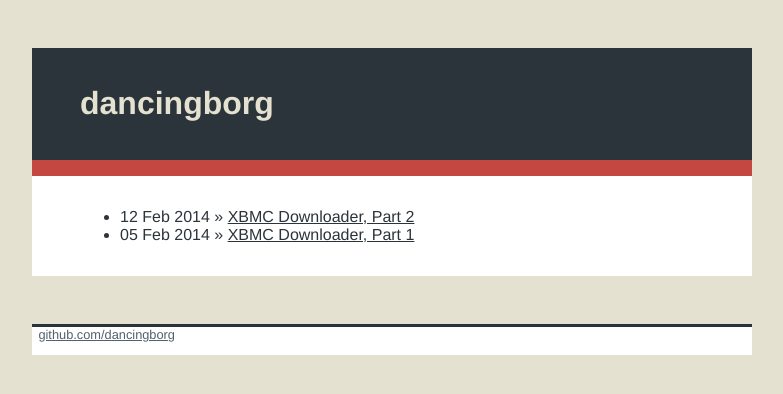
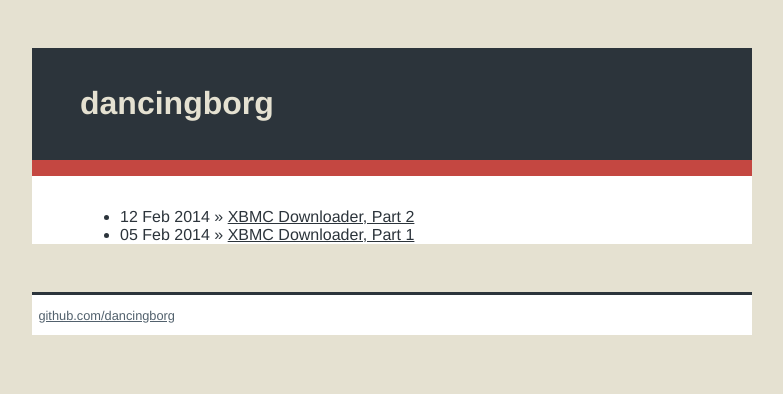
Before and after one commit to andre-abadi/andre-abadi.github.io, a Jekyll site: the page built from index.html, in a window 1280 px wide. Shown: the top 394 px of the page, without its empty margins (248-1031 px from the left). Built offline with Jekyll 4.4.1, drawn with Linux system fonts in a browser that asks for light colours; Markdown is read by kramdown in place of the engine named in the settings.

Commit message:
move padding

```diff
--- a/css/main.css
+++ b/css/main.css
@@ -19,7 +19,6 @@ a, a:hover, a:visited  {
   padding-left: 0.5em;
   padding-right: 0.5em;
   padding-top: 1em;
-  padding-bottom: 1em;
 }
 
 .header {
@@ -40,6 +39,7 @@ a, a:hover, a:visited  {
   border-top: 0.25em solid #2C343B;
   padding-left: 0.5em;
   padding-right: 0.5em;
+  padding-top: 1em;
   padding-bottom: 1em;
   font-size: 80%;
   color: #52616D;
```
